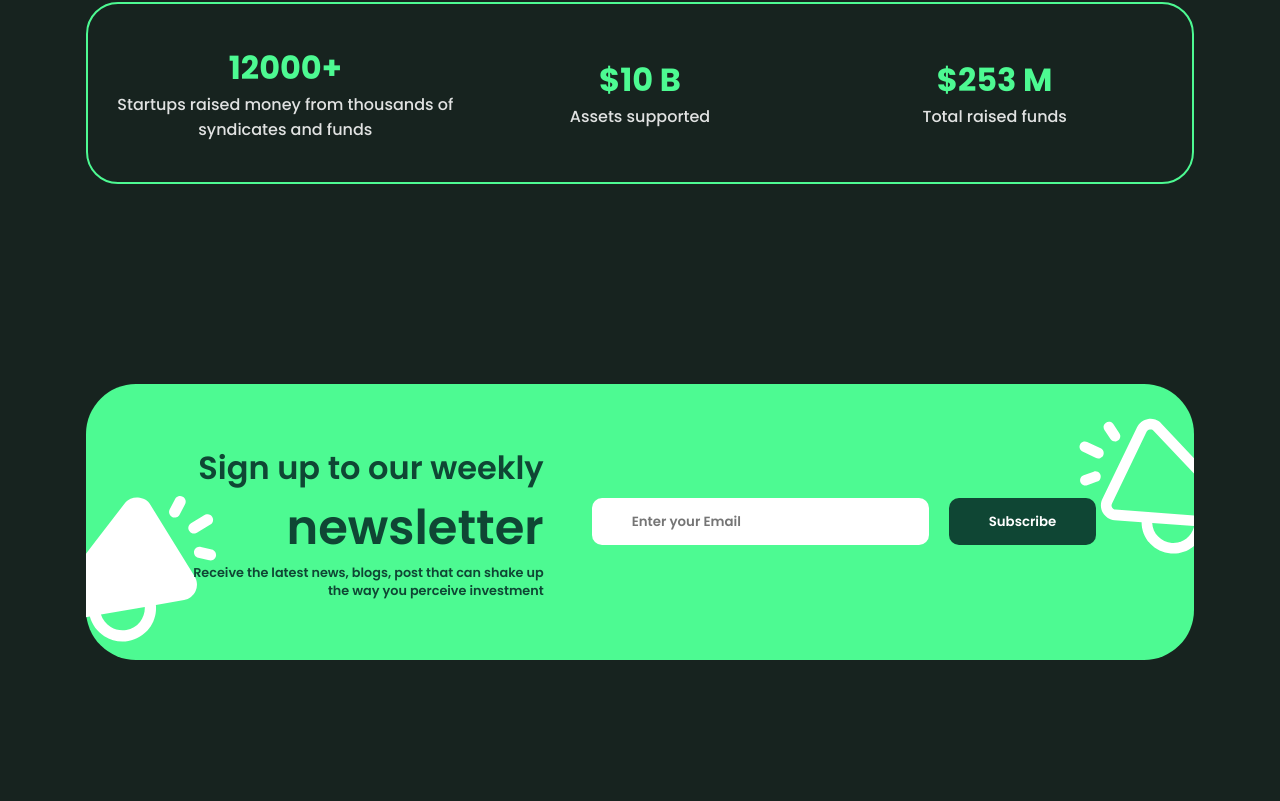
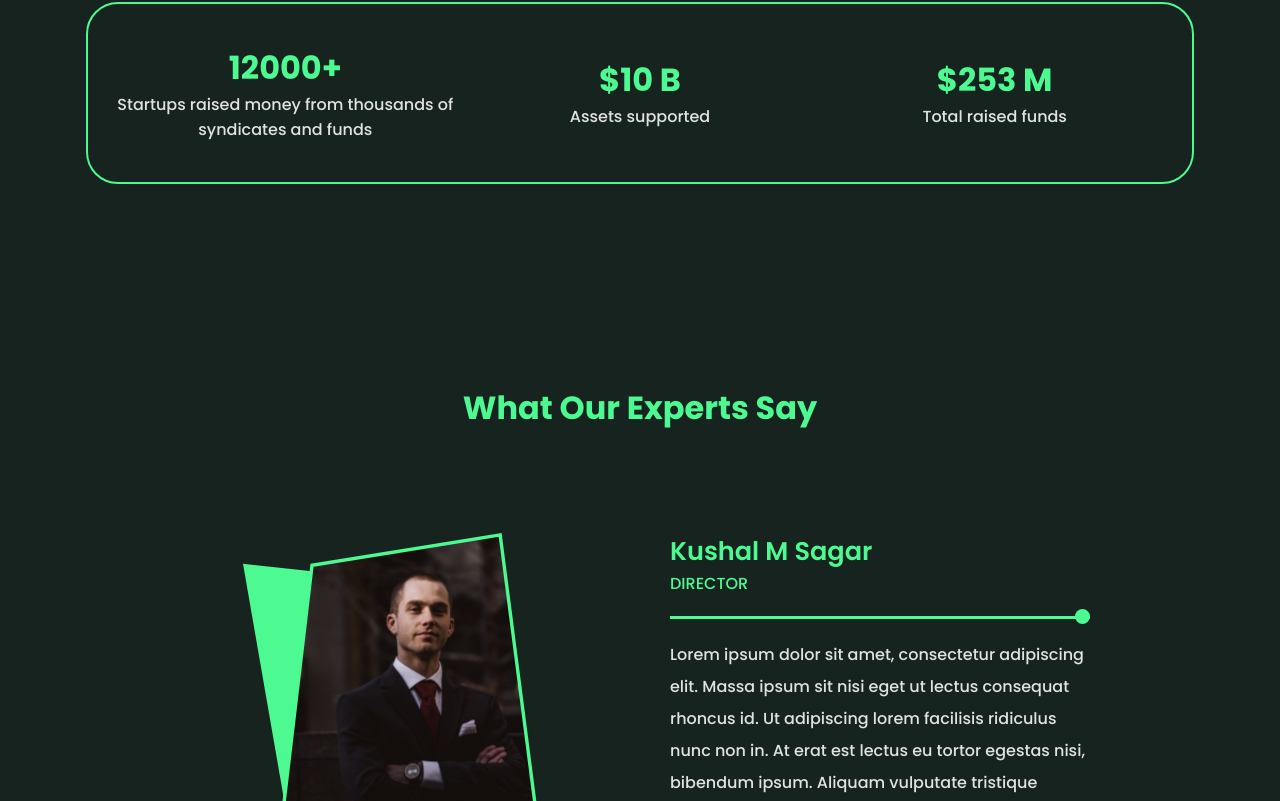
Before and after one commit to Arioum/lead-ventures, a React (Vite) app: page / in a window 1280 px wide. Shown: the part 1999-2800 px from the top of the page. Built offline with nearby package versions, Linux system fonts and the light colour scheme.

Commit message:
added experts section

```diff
--- a/src/App.jsx
+++ b/src/App.jsx
@@ -2,10 +2,11 @@ import Navbar from './layout/Navbar/Navbar';
 import Hero from './layout/Hero/Hero';
 import About from './layout/AboutUs/About';
 import Sectors from './layout/Sectors/Sectors';
+import Stats from './layout/Stats/Stats';
+import Experts from './layout/Experts/Experts';
+import Newsletter from './layout/Newsletter/Newsletter';
 import Footer from './layout/Footer/Footer';
-import Stats from './layout/Stats/Stats';
 import './App.scss';
-import Newsletter from './layout/Newsletter/Newsletter';
 
 const App = () => {
   return (
@@ -16,6 +17,7 @@ const App = () => {
         <About />
         <Sectors />
         <Stats />
+        <Experts />
         <Newsletter />
       </main>
       <Footer />
--- a/src/components/Button/Button.jsx
+++ b/src/components/Button/Button.jsx
@@ -1,11 +1,12 @@
-import React from "react";
-import classes from "./button.module.scss";
+import React from 'react';
+import classes from './button.module.scss';
 
 const BUTTON_STYLE = {
-  primary: "btnPrimary",
-  secondary: "btnSecondary",
-  small: "btnSmall",
-  medium: "btnMedium",
+  primary: 'btnPrimary',
+  secondary: 'btnSecondary',
+  small: 'btnSmall',
+  medium: 'btnMedium',
+  large: 'btnLarge',
 };
 
 const Button = ({ children, variant, size }) => {
--- a/src/components/Button/button.module.scss
+++ b/src/components/Button/button.module.scss
@@ -27,7 +27,7 @@
 
 .btnSmall {
   padding: 0 1em;
-  width: 6em;
+  max-width: fit-content;
 }
 
 .btnMedium {
@@ -38,6 +38,7 @@
 .btnLarge {
   padding: 0 3em;
   max-width: fit-content;
+  height: 3rem;
 }
 
 @media (max-width: 968px) {
--- /dev/null
+++ b/src/layout/Experts/Experts.jsx
@@ -0,0 +1,74 @@
+import Button from '../../components/Button/Button';
+import ExpertDirector from '../../assets/expert-director.svg';
+import ExpertAnalyst from '../../assets/expert-analyst.svg';
+import classes from './experts.module.scss';
+
+const experts = [
+  {
+    graphic: ExpertDirector,
+    name: 'Kushal M Sagar',
+    designation: 'DIRECTOR',
+    layoutSwap: false,
+  },
+  {
+    graphic: ExpertAnalyst,
+    name: 'Rachel Micheal',
+    designation: 'SENIOR ANALYST',
+    layoutSwap: true,
+  },
+];
+
+const Experts = () => {
+  return (
+    <section className={classes.experts}>
+      <h3>What Our Experts Say</h3>
+      <div className={classes.experts__opinions}>
+        {experts.map((expert) => (
+          <div
+            className={`${classes.experts__opinions__expert} ${
+              expert.layoutSwap
+                ? classes.experts__opinions__expert__orderSwap
+                : ''
+            }`}
+          >
+            <div className={classes.experts__opinions__expert__graphic}>
+              <img src={expert.graphic} alt='ExpertImage' />
+            </div>
+            <div
+              className={`${classes.experts__opinions__expert__opinion} ${
+                expert.layoutSwap
+                  ? classes.experts__opinions__expert__opinion__orderSwap
+                  : ''
+              }`}
+            >
+              <span
+                className={classes.experts__opinions__expert__opinion__heading}
+              >
+                <h5>{expert.name}</h5>
+                <h6>{expert.designation}</h6>
+              </span>
+              <span className={classes.experts__opinions__expert__opinion__hr}>
+                <hr />
+                <hr />
+              </span>
+              <p>
+                Lorem ipsum dolor sit amet, consectetur adipiscing elit. Massa
+                ipsum sit nisi eget ut lectus consequat rhoncus id. Ut
+                adipiscing lorem facilisis ridiculus nunc non in. At erat est
+                lectus eu tortor egestas nisi, bibendum ipsum. Aliquam vulputate
+                tristique consectetur facilisi et pellentesque. Iaculis lorem
+                nulla sed tellus elementum velit, sit ac. In pretium, in aliquam
+                ac sagittis id quis.
+              </p>
+            </div>
+          </div>
+        ))}
+      </div>
+      <Button variant='primary' size='large'>
+        View more Expert Opinions
+      </Button>
+    </section>
+  );
+};
+
+export default Experts;
--- /dev/null
+++ b/src/layout/Experts/experts.module.scss
@@ -0,0 +1,93 @@
+.experts {
+  display: flex;
+  flex-direction: column;
+  justify-content: center;
+  align-items: center;
+  gap: 10em;
+
+  &__opinions {
+    display: flex;
+    flex-direction: column;
+    gap: 10em;
+
+    &__expert {
+      display: grid;
+      grid-template-columns: 1fr 1fr;
+      align-items: center;
+      justify-items: center;
+      gap: 6em;
+
+      &__orderSwap {
+        & > div:nth-child(1) {
+          order: 1;
+        }
+      }
+
+      &__graphic {
+        height: 360px;
+
+        & > img {
+          height: 100%;
+        }
+      }
+
+      &__opinion {
+        display: flex;
+        flex-direction: column;
+        gap: 2em;
+        max-width: 420px;
+
+        &__orderSwap {
+          text-align: end;
+
+          & > span:nth-child(2) > hr:last-child {
+            left: 0;
+          }
+        }
+
+        &__heading {
+          & > h5 {
+            color: #4dfa92;
+            font-size: 1.6rem;
+            font-weight: 600;
+          }
+
+          & > h6 {
+            color: #4dfa92;
+            font-size: 1rem;
+            font-weight: 500;
+          }
+        }
+
+        &__hr {
+          position: relative;
+
+          & > hr {
+            background-color: #4dfa92;
+            border: none;
+
+            &:nth-child(1) {
+              height: 3.2px;
+              width: 100%;
+            }
+
+            &:nth-child(2) {
+              width: 15px;
+              height: 15px;
+              border-radius: 2em;
+              position: absolute;
+              right: 0;
+              top: -6.4px;
+            }
+          }
+        }
+
+        & > p {
+          font-size: 1rem;
+          line-height: 2;
+          font-weight: 500;
+        }
+      }
+    }
+  }
+}
```
Also changed, not shown: src/assets/expert-analyst.svg (added), src/assets/expert-director.svg (added).
